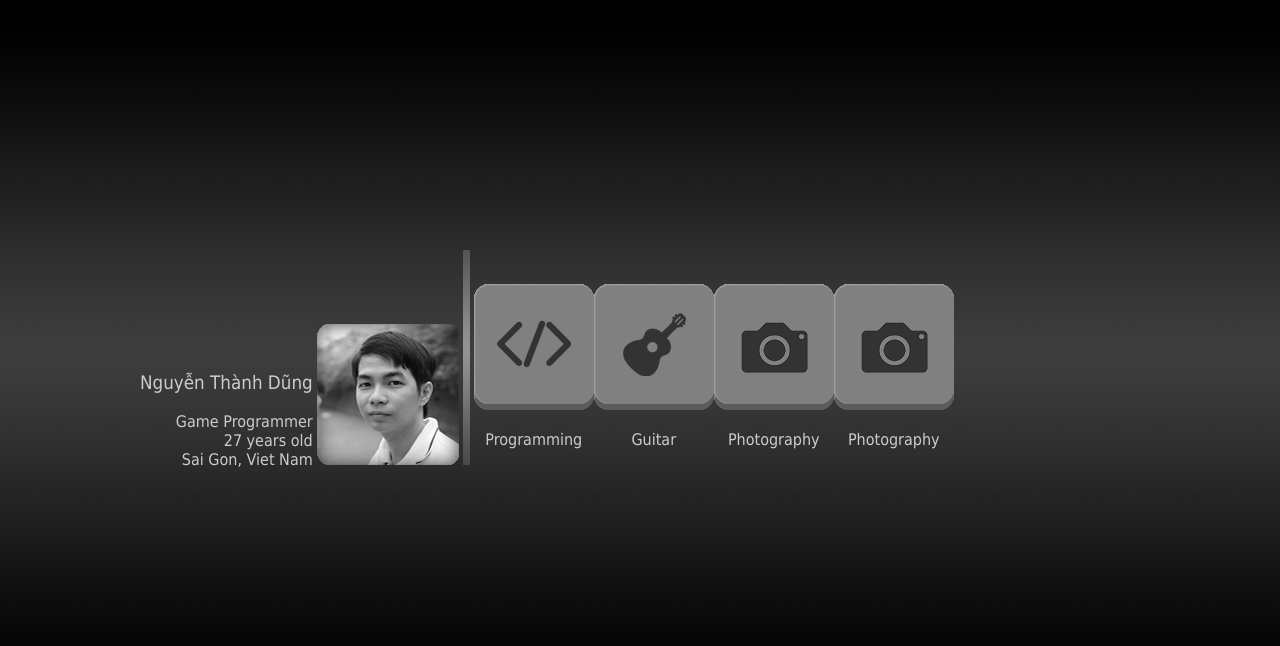
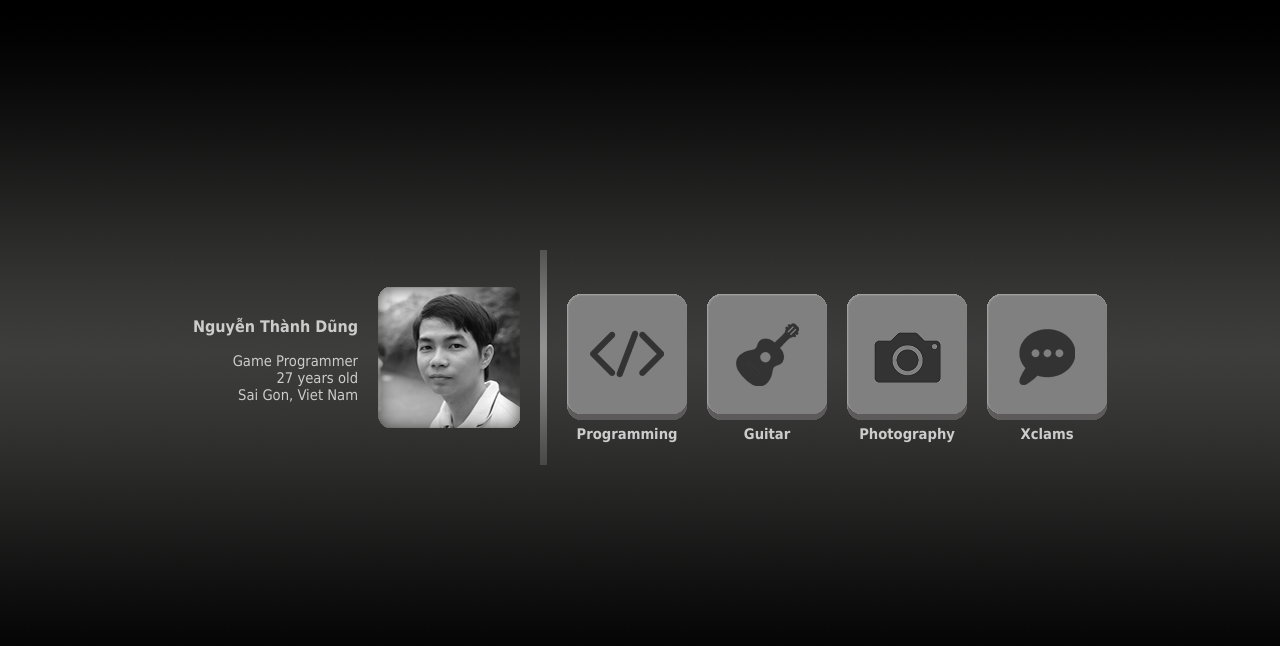
Before and after one commit to NguyenThanhDung/ntd.vn, a PHP site: page / in a window 1280 px wide. Shown: the top 646 px of the page. Run offline with PHP 8.4, Linux system fonts and the light colour scheme.

Commit message:
- Align elements

```diff
--- a/index.php
+++ b/index.php
@@ -12,46 +12,62 @@
 
 	<div id="content">
 
-		<div id="profile_info">
+			<div id="profile">
 				<p id="name">Nguyễn Thành Dũng</p>
 				<p id="info">Game Programmer<br/>27 years old<br/>Sai Gon, Viet Nam</p>
 			</div>
 
-		<img id="avatar" alt="Avatar" src="images/avatar.png">
+			<div id="avatar">
+				<img alt="Avatar" src="images/avatar.png">
+			</div>
 
-		<img id="line" alt="Line" src="images/line.png">
+			<div id="line">
+				<img alt="Line" src="images/line.png">
+			</div>
 
-		<div id="nagivation_zone">
+			<div id="navigation_zone">
 				<div class="navigator">
-				<a href="#">
-					<img class="button" alt="Programming" src="images/programming.png">
+					<a class="link" href="#">
+						<div id="programming"></div>
 					</a>
 					<div class="name">
 						<p>Programming</p>
 					</div>
+					<div class="highlight">
+						<img alt="Highlight" src="images/highlight.png">
+					</div>
 				</div>
 				<div class="navigator">
-				<a href="#">
-					<img class="button" alt="Guitar" src="images/guitar.png">
+					<a class="link" href="#">
+						<div id="guitar"></div>
 					</a>
 					<div class="name">
 						<p>Guitar</p>
 					</div>
+					<div class="highlight">
+						<img alt="Highlight" src="images/highlight.png">
+					</div>
 				</div>
 				<div class="navigator">
-				<a href="#">
-					<img class="button" alt="Guitar" src="images/photography.png">
+					<a class="link" href="#">
+						<div id="photography"></div>
 					</a>
 					<div class="name">
 						<p>Photography</p>
 					</div>
+					<div class="highlight">
+						<img alt="Highlight" src="images/highlight.png">
+					</div>
 				</div>
 				<div class="navigator">
-				<a href="#">
-					<img class="button" alt="Guitar" src="images/photography.png">
+					<a class="link" href="#">
+						<div id="xclams"></div>
 					</a>
 					<div class="name">
-					<p>Photography</p>
+						<p>Xclams</p>
+					</div>
+					<div class="highlight">
+						<img alt="Highlight" src="images/highlight.png">
 					</div>
 				</div>
 		</div>
--- a/style/style.css
+++ b/style/style.css
@@ -15,46 +15,114 @@ p
 {
 	margin: 250px auto 0px;
 	width: 1000px;
-	display: block;
+	display:flex;
+	justify-content:center;
+	align-items:center;
 }
 
-#profile_info
+#profile
 {
-	display: inline-block;
+	margin: 0px 10px 0px;
 	text-align: right;
 }
 
-#profile_info #name
+#name
 {
-	font-size: 14pt;
+	font-weight: bold;
+	font-size: 12pt;
 }
 
-#profile_info #info
+#info
 {
-	font-size: 12pt;
+	font-size: 11pt;
 }
 
 #avatar
 {
-	display: inline-block;
+	margin: 0px 10px 0px;
 }
 
 #line
 {
-	display: inline-block;
+	margin: 0px 10px 0px;
 }
 
-#nagivation_zone
+#navigation_zone
 {
-	display: inline-block;
+	margin: 0px;// 10px 0px;
+	width: 540px;
+	display:flex;
+	justify-content:top;
+	align-items:center;
 }
 
-div.navigator
+.navigator
 {
-	float: left;
+	margin: 40px 10px 0px;
 }
 
-div.name p
+.link
 {
+	display: block;
+	width: 120px;
+	height: 126px;
+}
+
+.link div
+{
+	width: 100%;
+	height: 100%;
+}
+
+#programming
+{
+	background: url("../images/programming.png");
+}
+
+#programming:HOVER
+{
+	background: url("../images/programming_hover.png");
+}
+
+#guitar
+{
+	background: url("../images/guitar.png");
+}
+
+#guitar:HOVER
+{
+	background: url("../images/guitar_hover.png");
+}
+
+#photography
+{
+	background: url("../images/photography.png");
+}
+
+#photography:HOVER
+{
+	background: url("../images/photography_hover.png");
+}
+
+#xclams
+{
+	background: url("../images/xclams.png");
+}
+
+#xclams:HOVER
+{
+	background: url("../images/xclams_hover.png");
+}
+
+.name p
+{
+	margin: 5px;
 	text-align: center;
+	font-weight: bold;
+	font-size: 11pt;
 }
+
+.highlight
+{
+	visibility: hidden;
+}
```
Lines whose indentation alone changed are shown as unchanged.
